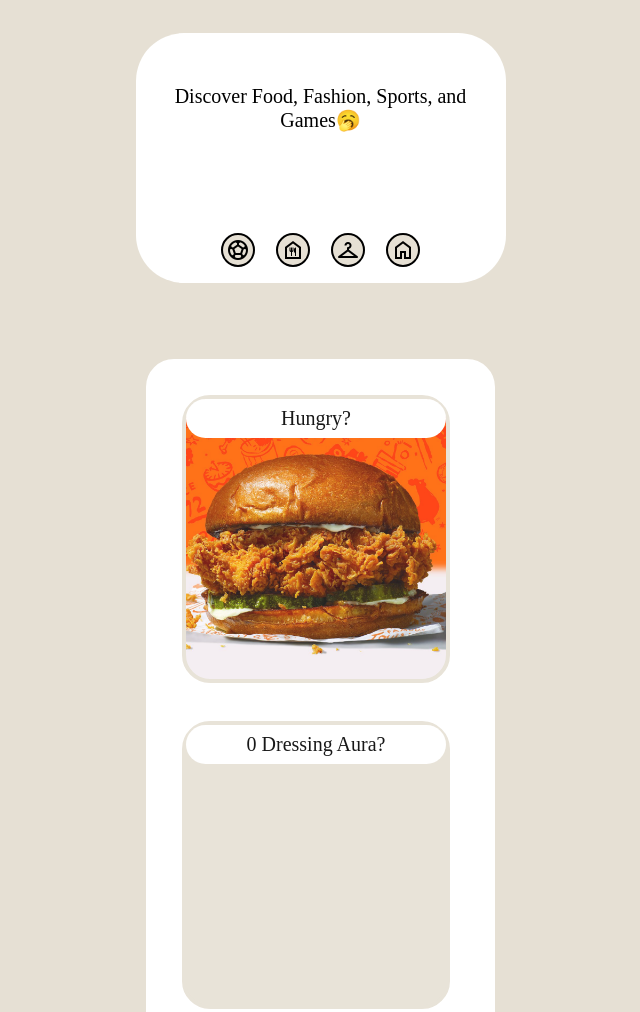
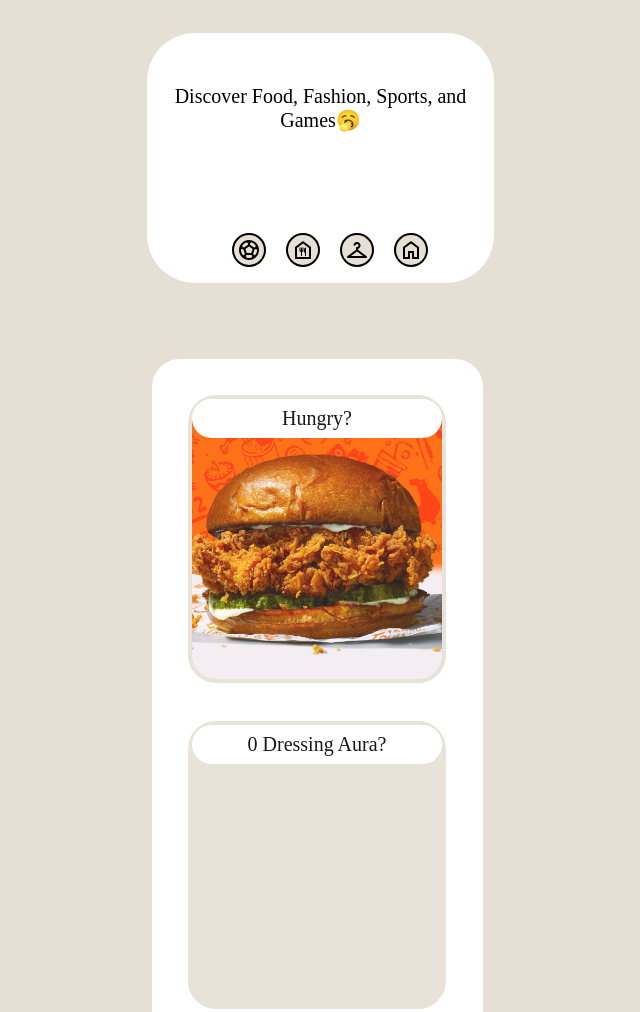
Before and after one commit to spicyBear44/FlexboxPractice, a plain HTML site: page index.html in a window 1280 px wide. Shown: the top 1012 px of the page, without its empty margins (330-970 px from the left). Drawn offline with nearby package versions, Linux system fonts and the light colour scheme.

Commit message:
initial m

```diff
--- a/style.css
+++ b/style.css
@@ -3,7 +3,7 @@ body {
     height: 100vh;
     margin: 0;
     display: grid;
-    width: 100vw;
+    width: fill;
     place-items: center;
 }
 
@@ -23,7 +23,7 @@ h2 {
     max-height: 100px;
     padding: 75px;
     border-radius: 48px;
-    max-width: 220px;
+    max-width: 197px;
     min-width: 80px;
     display: flex;
     flex-wrap: wrap;
@@ -56,13 +56,13 @@ h2 {
     flex-wrap: wrap;
     margin-top: 40px;
     padding: 15px;
-    max-width: 315px;
-    min-width: 200px;
+    max-width: 297px;
+    min-width: 191px;
     border: 2px solid rgb(255, 255, 255);
     background-color: rgb(255, 255, 255);
     border-radius: 28px;
     margin: 43px;
-    margin-left: 40px;
+    margin-left: 34px;
 }
 
 .box1,
@@ -70,7 +70,7 @@ h2 {
 .box3,
 .box4 {
     align-items: center;
-    width: 260px;
+    width: 250px;
     height: 280px;
     background-color: rgb(230, 224, 212);
     border-radius: 28px;
```
